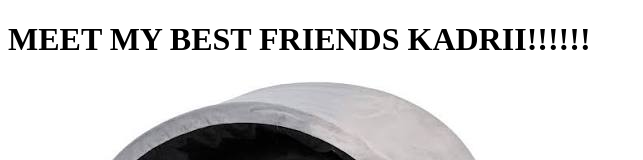
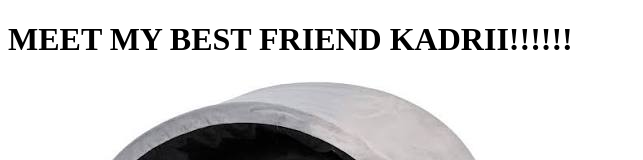
Before and after one commit to its-ACE-blue/Kadri, a plain HTML site: page index.html in a window 1280 px wide. Shown: the top 160 px of the page, without its empty margins (0-643 px from the left). Drawn offline with Linux system fonts and the light colour scheme.

Commit message:
Update index.html

```diff
--- a/index.html
+++ b/index.html
@@ -6,7 +6,7 @@
 </head>
 
 <body>
-<h1> MEET MY BEST FRIENDS KADRII!!!!!! </h1>
+<h1> MEET MY BEST FRIEND KADRII!!!!!! </h1>
     <a href="https://www.instagram.com/kadri.oepa?igsh=d3d1Nml2YWwwZHdq"> Kadri </a>
 
     <img src="cat.jpg" alt="A cute cat">
```
